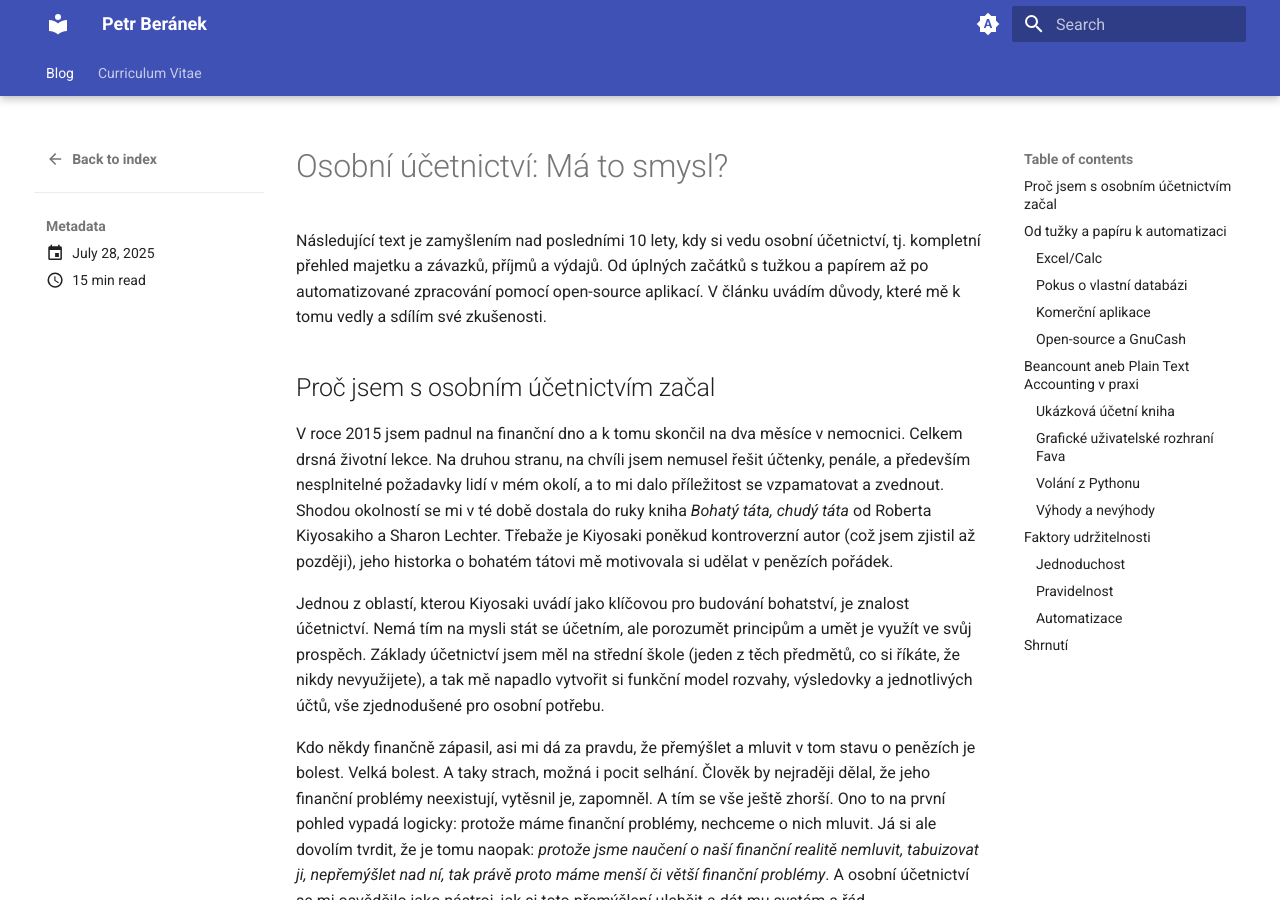
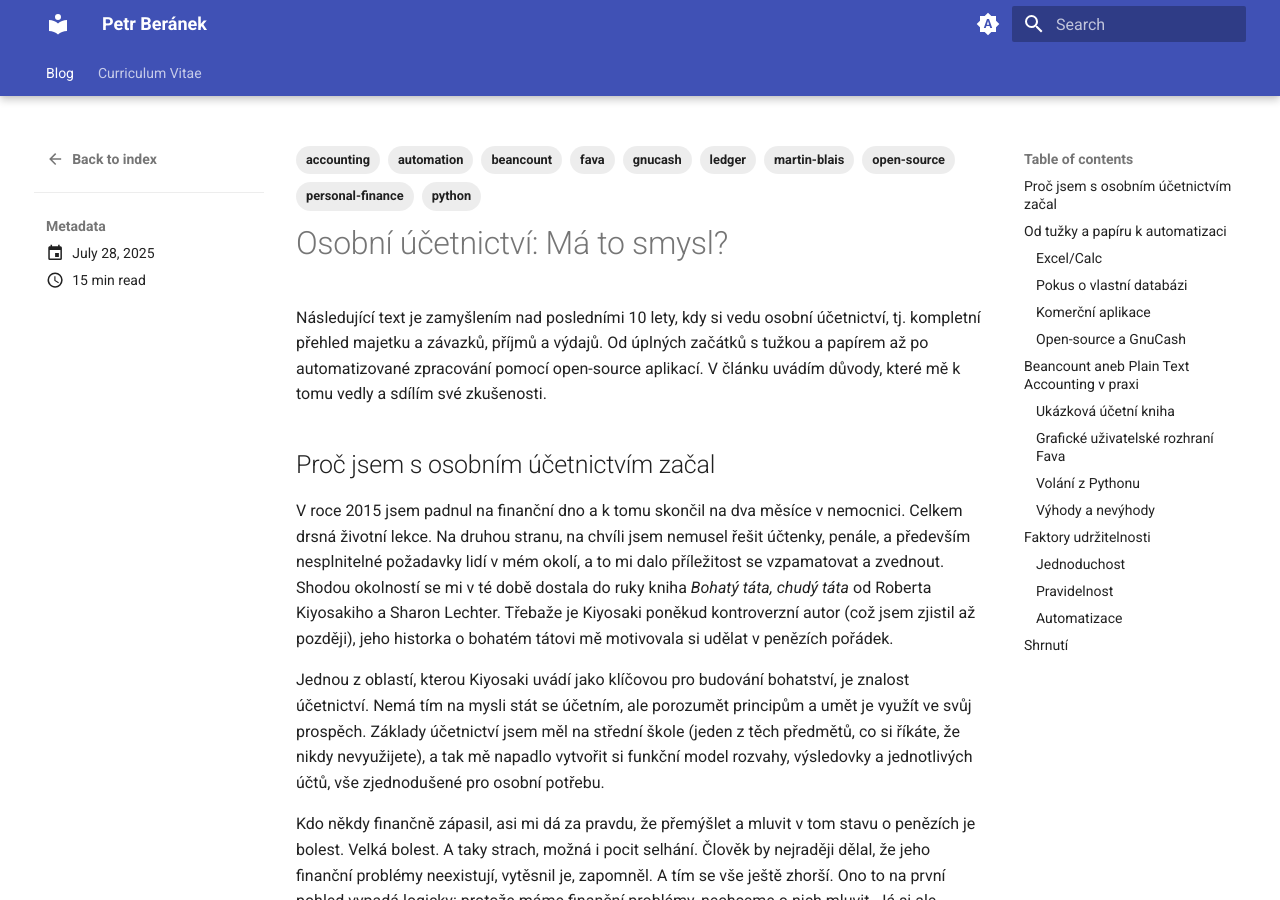
Before and after one commit to peberanek/peberanek.github.io, an MkDocs documentation site: the page built from docs/posts/osobni-ucetnictvi.md, in a window 1280 px wide and 900 px high. Built offline with MkDocs 1.6.1 and Material for MkDocs 9.7.7, drawn with Linux system fonts in a browser that asks for light colours.

Commit message:
blog: add tags

```diff
--- a/docs/posts/osobni-ucetnictvi.md
+++ b/docs/posts/osobni-ucetnictvi.md
@@ -1,5 +1,16 @@
 ---
 date: 2025-07-28
+tags:
+  - personal-finance
+  - accounting
+  - automation
+  - open-source
+  - python
+  - gnucash
+  - beancount
+  - ledger
+  - fava
+  - martin-blais
 ---
 
 # Osobní účetnictví: Má to smysl?
```
